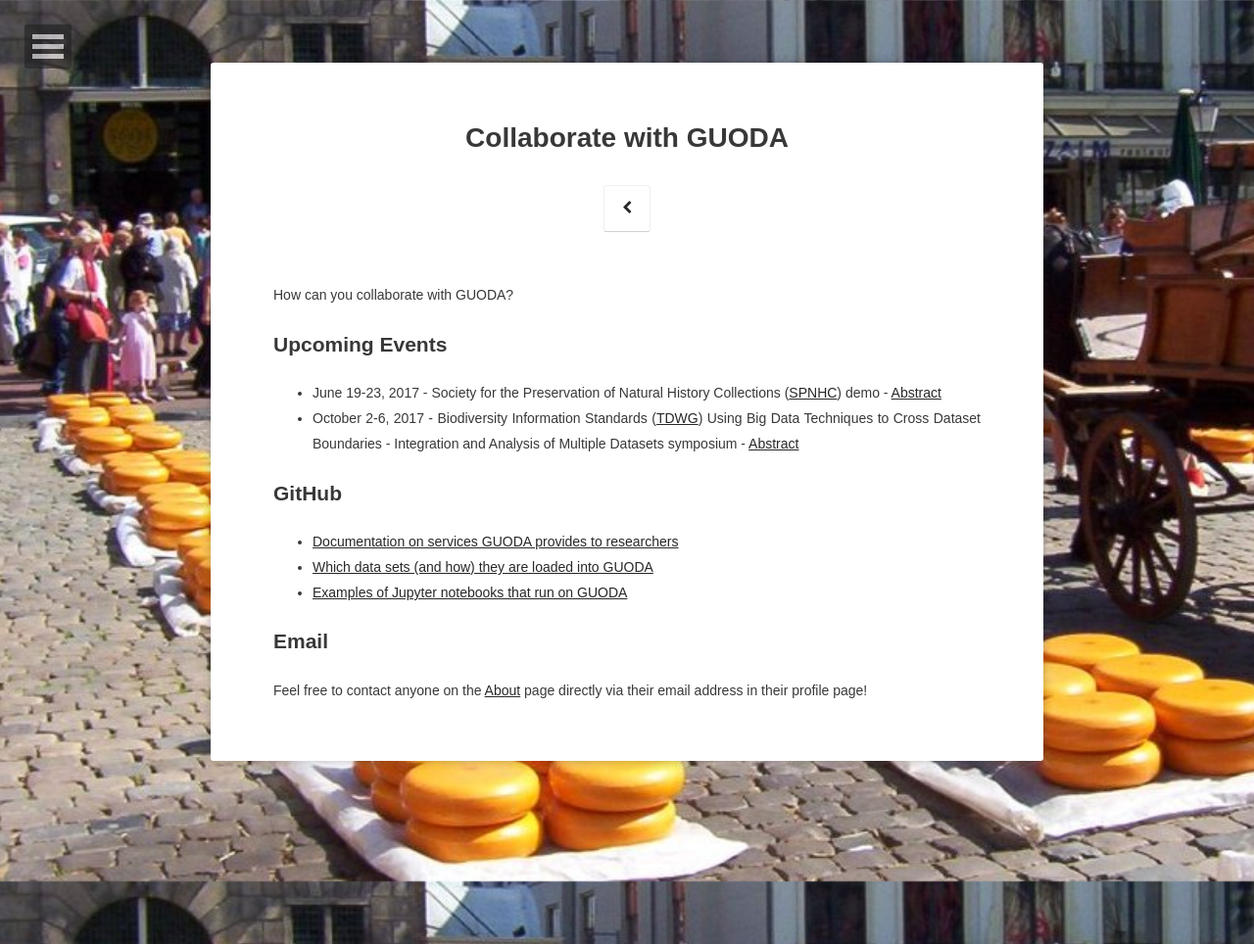
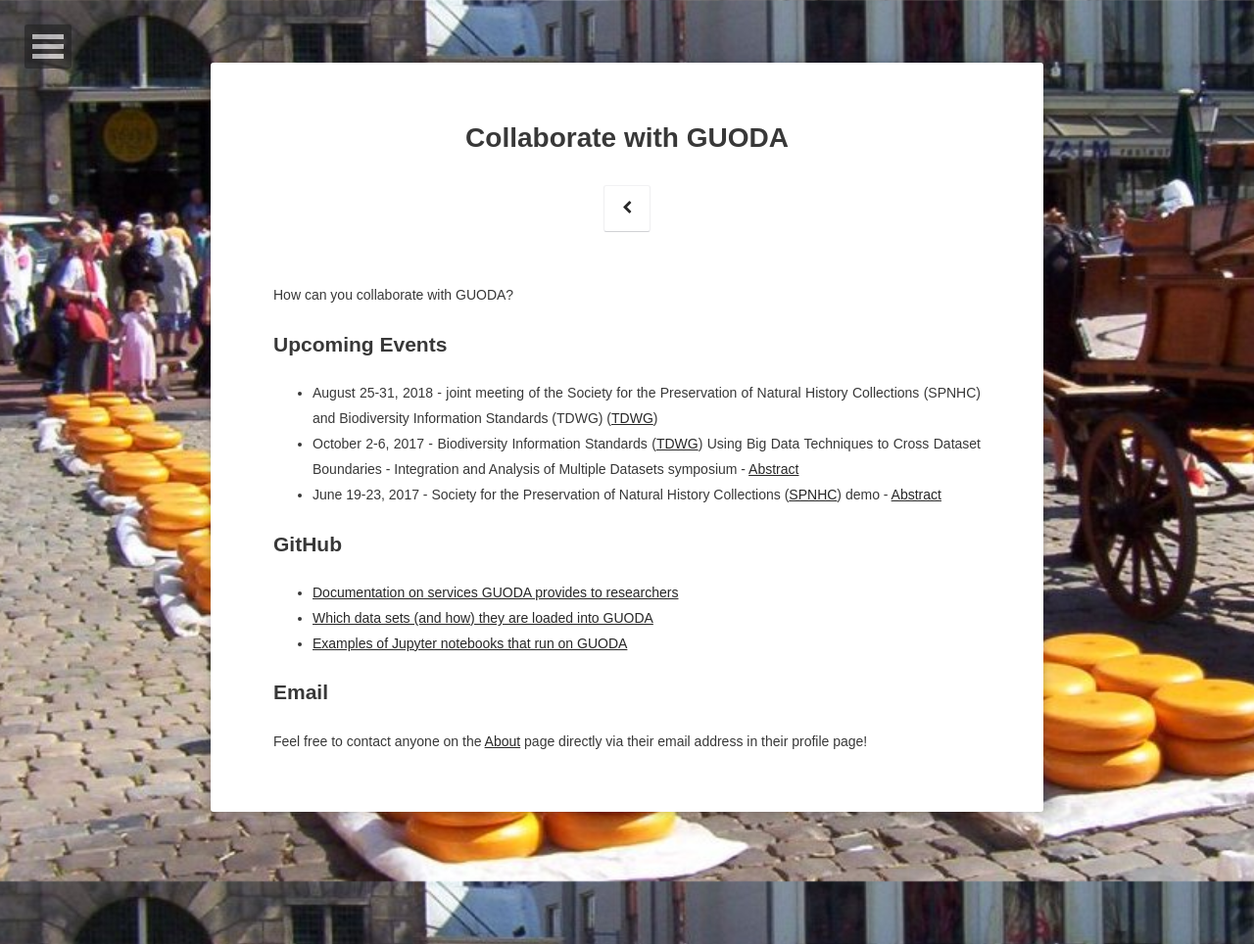
Before and after one commit to bio-guoda/bio-guoda.github.io, a Jekyll site: the page built from collaborate/index.md, in a window 1280 px wide. Shown: the whole page at 98% size. Built offline with Jekyll 4.4.1, drawn with Linux system fonts in a browser that asks for light colours; some web fonts are replaced; comment, search, counter and statistics services are not loaded.

Commit message:
Update index.md

```diff
--- a/collaborate/index.md
+++ b/collaborate/index.md
@@ -9,10 +9,11 @@ How can you collaborate with GUODA?
 
 ## Upcoming Events
 
+- August 25-31, 2018 - joint meeting of the Society for the Preservation of Natural History Collections (SPNHC) and Biodiversity Information Standards (TDWG) ([TDWG](http://spnhc-tdwg2018.nz/))
+- October 2-6, 2017 - Biodiversity Information Standards ([TDWG](https://tdwg.github.io/conferences/2017/))
+Using Big Data Techniques to Cross Dataset Boundaries - Integration and Analysis of Multiple Datasets symposium - [Abstract](https://tdwg.github.io/conferences/2017/program/abstract/?id=1A9sAnRugUm5V6VifwrMvLBiRiBEb3keN7D6Ay1WJJKw)
 - June 19-23, 2017 - Society for the Preservation of Natural History Collections
  ([SPNHC](http://www.spnhc2017denver.org/)) demo - [Abstract](https://docs.google.com/document/d/13oPVezLl95dfvJVmAqNYoD8hes2N_SqiePu1YOmZEq4)
-- October 2-6, 2017 - Biodiversity Information Standards ([TDWG](https://tdwg.github.io/conferences/2017/))
-Using Big Data Techniques to Cross Dataset Boundaries - Integration and Analysis of Multiple Datasets symposium - [Abstract](https://tdwg.github.io/conferences/2017/program/abstract/?id=1A9sAnRugUm5V6VifwrMvLBiRiBEb3keN7D6Ay1WJJKw)
 
 ## GitHub
 
```
